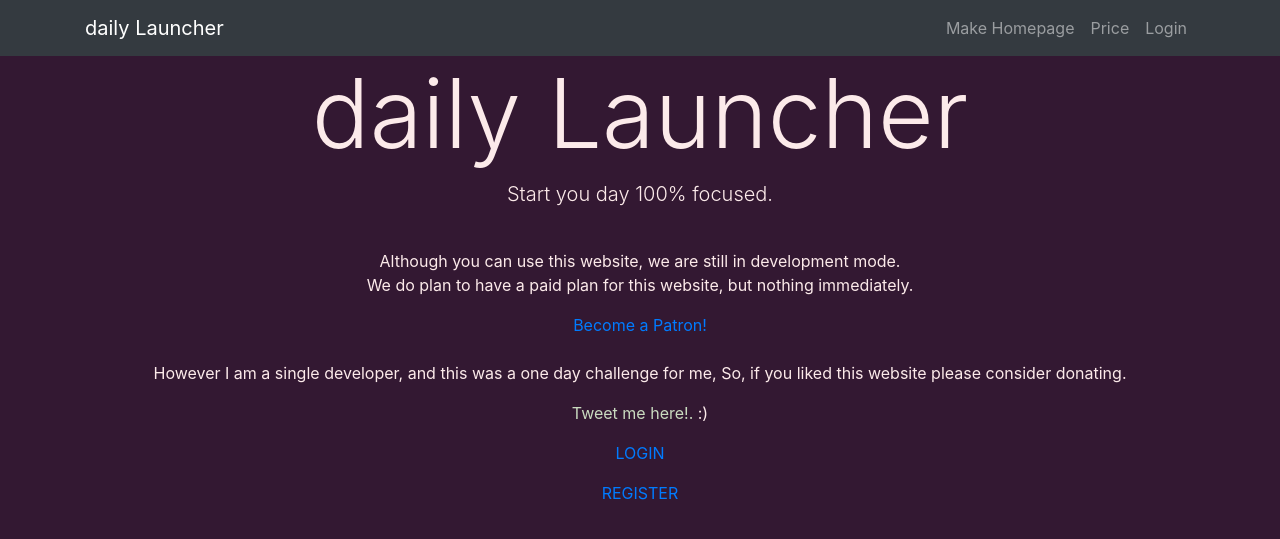
After one commit to alikhundmiri/dailylauncher, a Django app: page /price in a window 1280 px wide. The commit adds this page. Shown: the top 539 px of the page. Run offline with Django 3.2, Linux system fonts and the light colour scheme; some libraries are stand-ins or nearby versions.

```diff
--- a/accounts/views.py
+++ b/accounts/views.py
@@ -1,3 +1,5 @@
+from django.conf import settings
+
 from django.contrib.auth import (
 	authenticate,
 	get_user_model,
@@ -8,6 +10,7 @@ from django.shortcuts import render, redirect
 from .forms import UserLoginForm, UserRegisterForm
 
 def login_view(request):
+	dbug = settings.DEBUG
 	form = UserLoginForm(request.POST or None)
 	if form.is_valid():
 		username = form.cleaned_data.get("username")
@@ -20,10 +23,12 @@ def login_view(request):
 		"name_nav" : 'login',
 		"nbar" : "login",
 		"form" : form,
+		"dbug" : dbug,
 	}
 	return render(request, 'accounts/login.html', context)
 
 def register_view(request):
+	dbug = settings.DEBUG
 	form = UserRegisterForm(request.POST or None)
 	if form.is_valid():
 		user = form.save(commit=False)
@@ -38,6 +43,7 @@ def register_view(request):
 		"name_nav" : 'register',
 		"nbar" : "register",
 		"form":form,
+		'dbug' : dbug,
 	}
 	return render(request, 'accounts/login.html', context)
 
--- a/core/urls.py
+++ b/core/urls.py
@@ -20,5 +20,6 @@ from . import views
 app_name = 'core'
 urlpatterns = [
 	path('', views.index, name='home'),
+	path('price', views.price, name='price'),
 	path('new', views.card_create, name='card_create'),
 ]
--- a/core/views.py
+++ b/core/views.py
@@ -3,15 +3,28 @@ from django.http import Http404, HttpResponseRedirect
 from django.shortcuts import render, get_object_or_404
 from django.utils.timezone import datetime
 
+from django.conf import settings
 
 from .models import group, linklist
 from .forms import NewGroupForm, NewLinkForm
 
+def price(request):
+	dbug = settings.DEBUG
+
+	context = {
+		'dbug' : dbug,
+	}
+	return render(request, 'price.html', context)
 
 def welcome(request):
-	return render(request, 'welcome.html')
+	dbug = settings.DEBUG
+	context = {
+		'dbug' : dbug
+	}
+	return render(request, 'welcome.html', context)
 
 def index(request):
+	dbug = settings.DEBUG
 	today = datetime.today()
 	if request.user.is_authenticated:
 		# created_groups = get_object_or_404(group, user=request.user)
@@ -28,11 +41,14 @@ def index(request):
 	context = {
 		"groups" : created_groups,
 		"today" : today,
+		'dbug' : dbug,
 	}
 	return render(request, 'user_home.html', context)
 
 @login_required
 def card_create(request):
+	dbug = settings.DEBUG
+
 	if request.user.is_authenticated:
 		pass
 	else:
@@ -54,5 +70,6 @@ def card_create(request):
 	context = {
 		"form" : form,
 		"nbar" : "New Card",
+		'dbug' : dbug,
 	}
 	return render(request, 'general_form.html', context)
--- a/templates/index.html
+++ b/templates/index.html
@@ -34,6 +34,7 @@
       a.card-block { background-color: #F0544F; margin: 20px; color: #CADBC0; }
     </style>
 
+{% if not dbug %}
 
   <!-- Global site tag (gtag.js) - Google Analytics -->
   <script async src="https://www.googletagmanager.com/gtag/js?id=UA-111493778-1"></script>
@@ -62,6 +63,7 @@
     src="https://www.facebook.com/tr?id=126623968064975&ev=PageView&noscript=1"
   /></noscript>
   <!-- End Facebook Pixel Code -->
+{% endif %}
 
 {% block head_extras %}
 {% endblock %}
@@ -69,16 +71,18 @@
   </head>
 
   <body bgcolor="#331832" {% block bodytag %} {% endblock %}>
+  {% if not dbug %}
   <script>
     fbq('track', 'Purchase');
     fbq('track', 'Search');
     fbq('track', 'AddPaymentInfo');
   </script>
-
+  {% endif %}
     <!-- Navigation -->
     <nav class="navbar navbar-expand-lg navbar-dark bg-dark fixed-top">
       <div class="container">
-        <a class="navbar-brand" href="{% url 'user:home' %}">{% if request.user.is_authenticated %} Howdy {{request.user.username}} {% else %} daily Launcher {% endif %}</a>
+        <a class="navbar-brand" href="{% url 'user:home' %}">{% if request.user.is_authenticated %} Howdy {{request.user.username}} {% else %} daily Launcher {% endif %}
+        </a>
         <button class="navbar-toggler" type="button" data-toggle="collapse" data-target="#navbarResponsive" aria-controls="navbarResponsive" aria-expanded="false" aria-label="Toggle navigation">
           <span class="navbar-toggler-icon"></span>
         </button>
@@ -88,7 +92,7 @@
               <a class="nav-link" href="#">Make Homepage</a>
             </li>
             <li class="nav-item">
-              <a class="nav-link" href="#">Price</a>
+              <a class="nav-link" href="{% url 'user:price' %}">Price</a>
             </li>
             <li class="nav-item">
               {% if request.user.is_authenticated %}
@@ -102,6 +106,7 @@
       </div>
     </nav>
 
+
   {% block content_1 %}
   {% endblock %}
 
--- /dev/null
+++ b/templates/price.html
@@ -0,0 +1,32 @@
+{% extends 'index.html' %}
+{% load static %}
+
+{% block title %}
+    Price | {{ block.super }}
+{% endblock %}
+
+{% block content_1 %}
+	<div class="container">
+      <div class="row">
+        <div class="col-lg-12 text-center">
+			<h1 class="display-1" id="clocktext">
+      			daily Launcher
+      		</h1>
+			<p class="lead">Start you day 100% focused.</p>
+			<br>
+			<p>Although you can use this website, we are still in development mode.<br> We do plan to have a paid plan for this website, but nothing immediately.</p>
+	        <a href="https://www.patreon.com/bePatron?u=5303033" data-patreon-widget-type="become-patron-button">Become a Patron!</a><script async src="https://c6.patreon.com/becomePatronButton.bundle.js"></script>
+			<p> <br> However I am a single developer, and this was a one day challenge for me, So, if you liked this website please consider donating.
+
+			<p><a style="color: #CADBC0" href="https://www.twitter.com/newlifeshoes">Tweet me here!.</a> :) </p>
+
+			{% if request.user.is_authenticated %}
+				<p><a href="{% url 'logout' %}">LOGOUT</a></p>
+			{% else %}
+				<p><a href="{% url 'login' %}">LOGIN</a></p>
+				<p><a href="{% url 'register' %}">REGISTER</a></p>
+			{% endif %}
+  			</div>
+  		</div>
+  	</div>
+{% endblock %}
```
Also changed, not shown: accounts/templates/accounts/login.html (+16 -4 lines), dlauncher/settings.py (+3 -4 lines), templates/general_form.html (+20 -4 lines), db.sqlite3.
